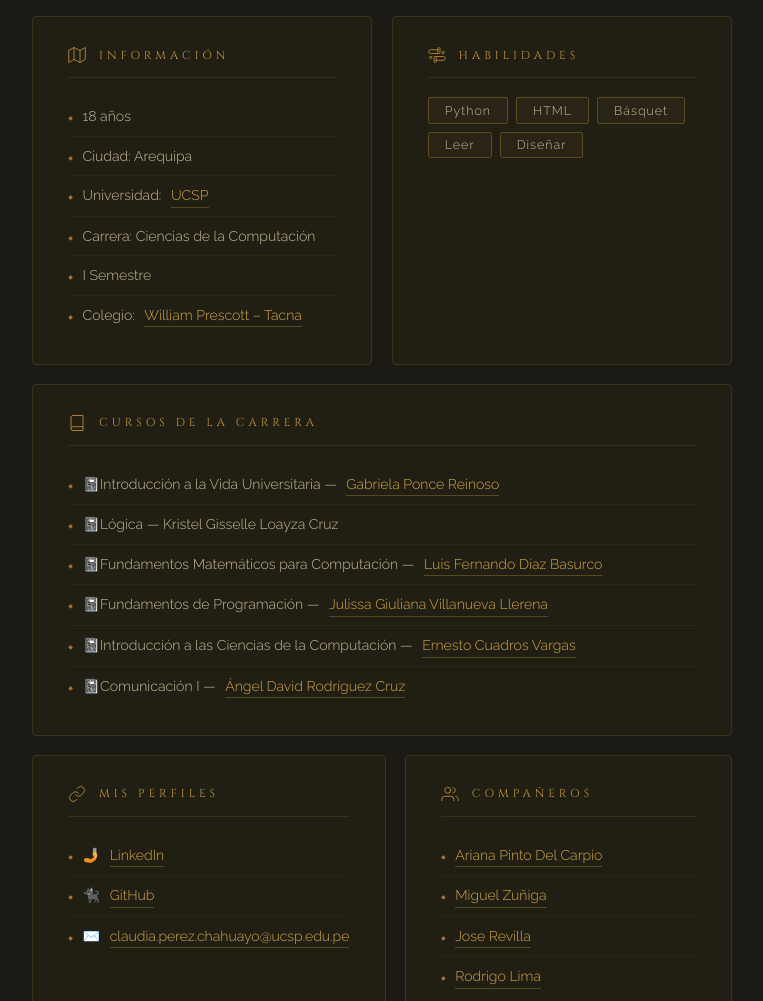
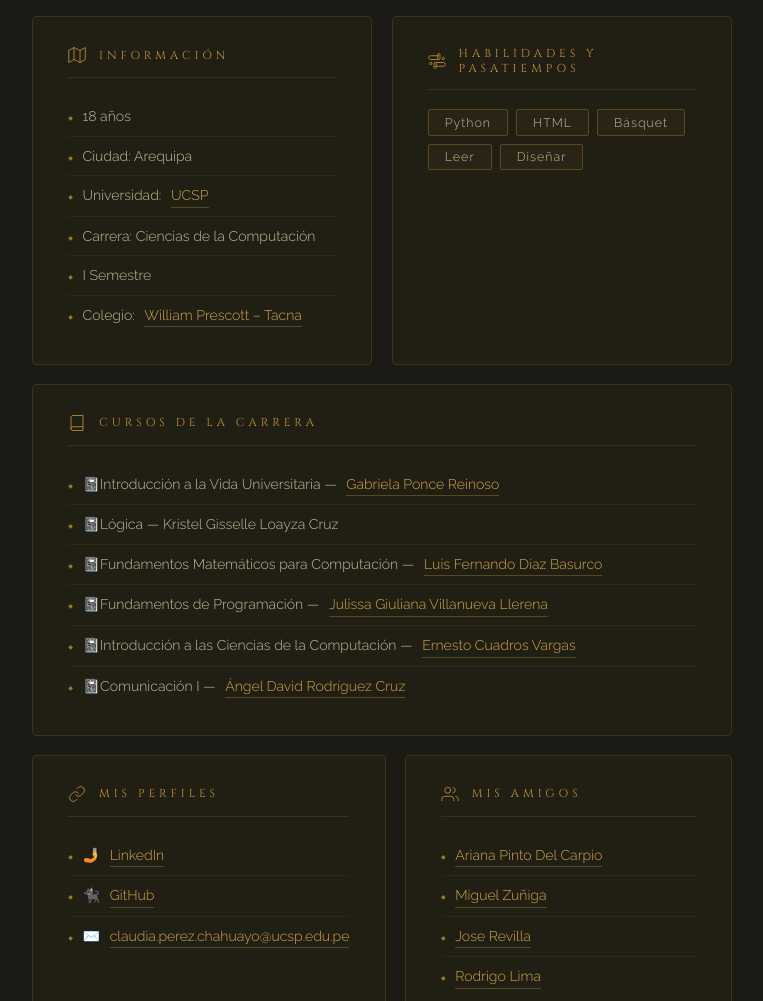
Before and after one commit to ClaudiaPerez0205/Claudia-Alexandra-Perez-Chahuayo, a plain HTML site: page index.html in a window 1280 px wide. Shown: the part 594-1595 px from the top of the page, without its empty margins (258-1021 px from the left). Drawn offline with Linux system fonts and the light colour scheme.

Commit message:
Update index.html

```diff
--- a/index.html
+++ b/index.html
@@ -257,7 +257,7 @@
                     <path d="M14 5H3.5a2.5 2.5 0 0 0 0 5H13"/>
                     <path d="M10 19h10.5a2.5 2.5 0 0 0 0-5H11"/>
                 </svg>
-                <h2>Habilidades</h2>
+                <h2>Habilidades y Pasatiempos</h2>
             </div>
             <div class="tags">
                 <span class="tag">Python</span>
@@ -317,7 +317,7 @@
                     <path d="M23 21v-2a4 4 0 0 0-3-3.87"/>
                     <path d="M16 3.13a4 4 0 0 1 0 7.75"/>
                 </svg>
-                <h2>Compañeros</h2>
+                <h2>Mis Amigos</h2>
             </div>
             <ul>
                 <li><a href="https://arianapinto-cyber.github.io/pagina-ariana-pinto/" target="_blank">Ariana Pinto Del Carpio</a></li>
```
